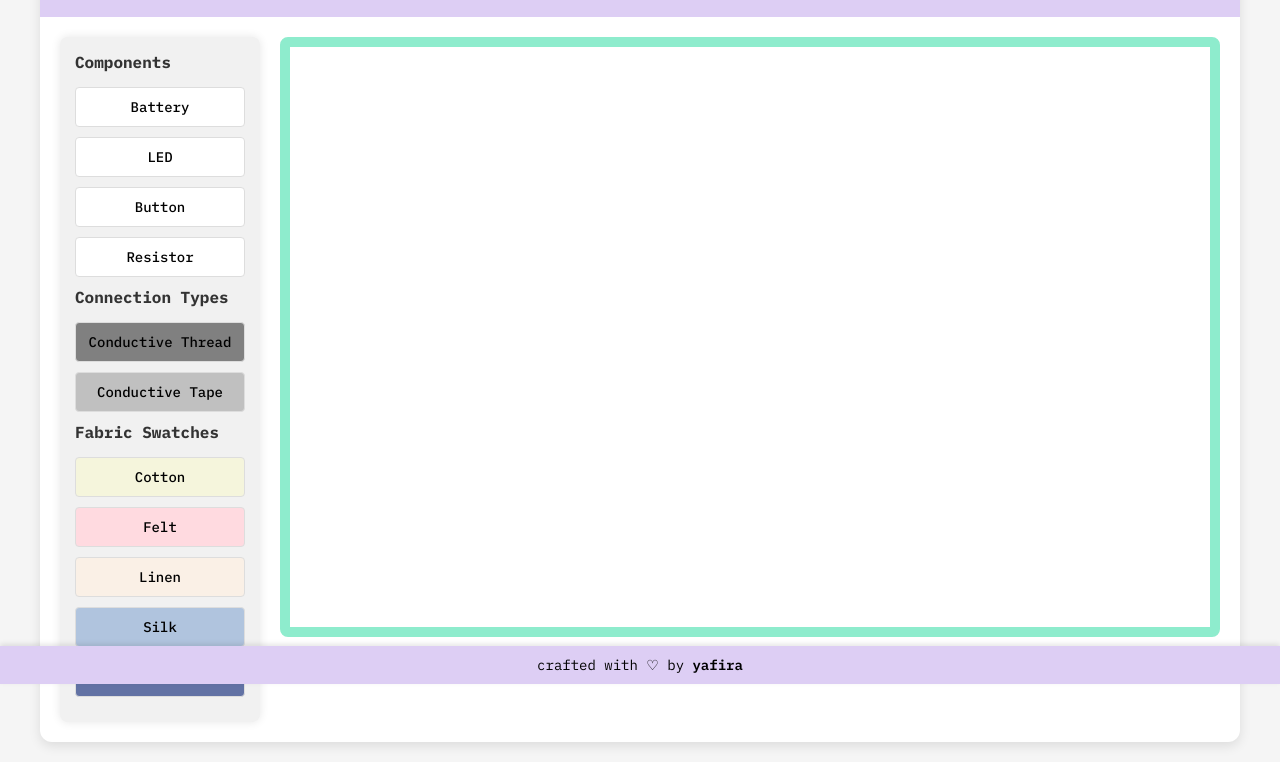
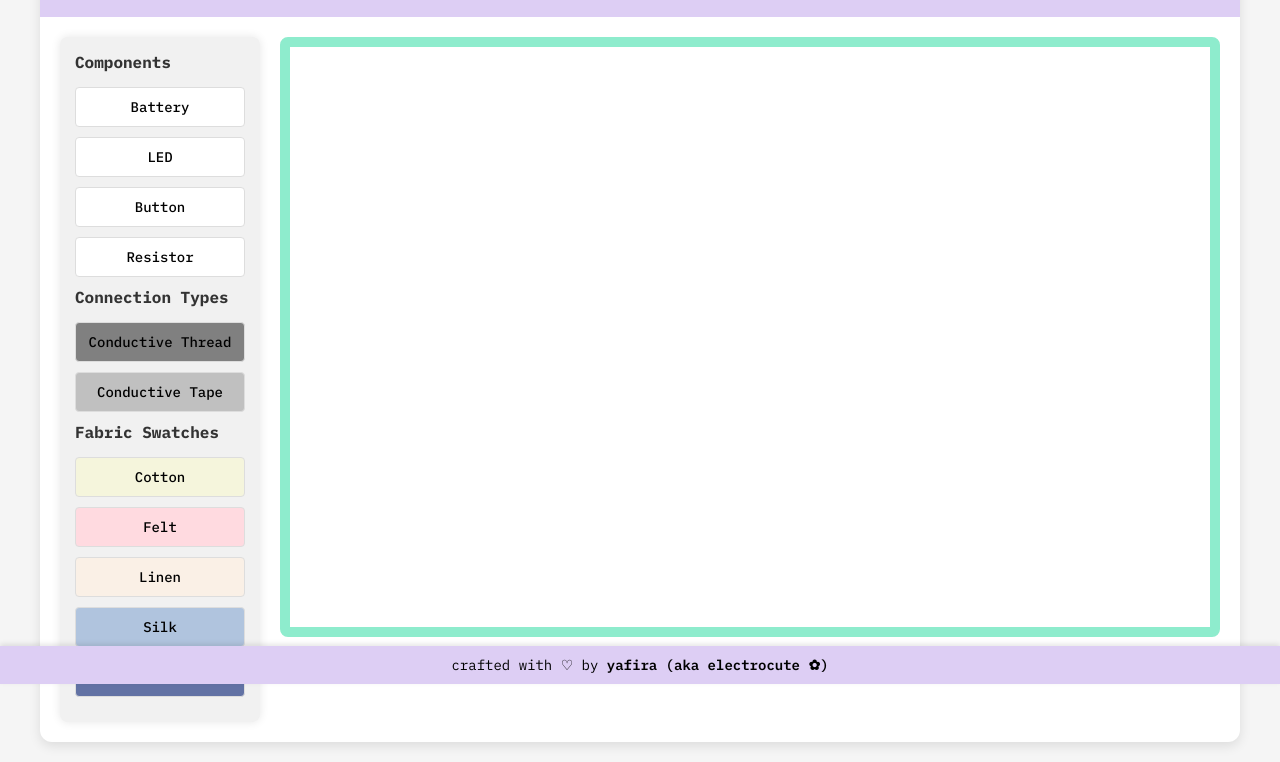
Before and after one commit to yafira/TinkerThread, a plain HTML site: page index.html in a window 1280 px wide. Shown: the part 116-878 px from the top of the page. Drawn offline with Linux system fonts and the light colour scheme.

Commit message:
updated footer

```diff
--- a/index.html
+++ b/index.html
@@ -76,7 +76,7 @@
 			href="https://yafira.notion.site/Yafira-Martinez-e0967d10056449b18591d94a42926353"
 			target="_blank"
 			rel="noopener noreferrer"
-			>yafira</a
+			>yafira (aka electrocute ✿)</a
 		>
 	</footer>
 </html>
```
